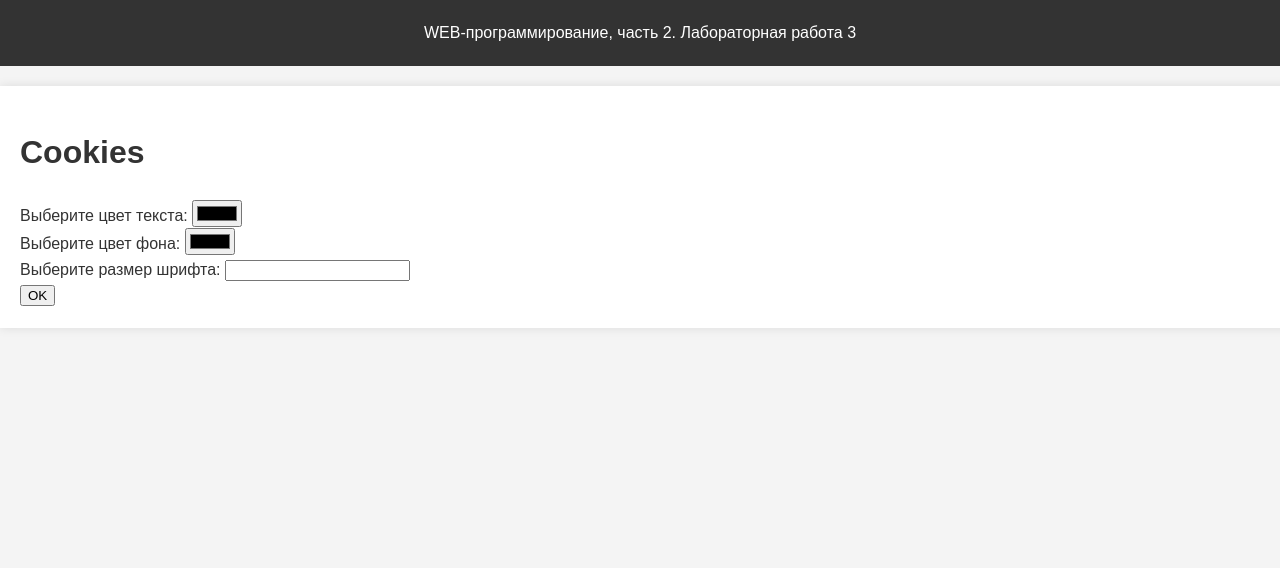
After one commit to rtehsl/web_progr_backend, a Flask app: page /lab3/settings in a window 1280 px wide. The commit adds this page. Shown: the top 568 px of the page. Run offline with Flask 3, Linux system fonts and the light colour scheme.

Commit message:
Настройки отображения

```diff
--- a/lab3.py
+++ b/lab3.py
@@ -69,3 +69,35 @@ def pay():
 def success():
     global price
     return render_template('/lab3/success.html', price=price)
+
+
+@lab3.route('/lab3/settings')
+def settings():
+    color = request.args.get('color')
+    background_color = request.args.get('background_color')
+    font_size = request.args.get('font_size')
+    text_align = request.args.get('text_align')
+    if color or background_color or font_size or text_align:
+        resp = make_response(render_template(
+            'lab3/settings.html',
+            color=color,
+            background_color=background_color,
+            font_size=font_size,
+        ))
+        if color:
+            resp.set_cookie('color', color)
+        if background_color:
+            resp.set_cookie('background_color', background_color)
+        if font_size:
+            resp.set_cookie('font_size', font_size)
+        return resp
+    color = request.cookies.get('color')
+    background_color = request.cookies.get('background_color')
+    font_size = request.cookies.get('font_size')
+    resp = make_response(render_template(
+        'lab3/settings.html',
+        color=color,
+        background_color=background_color,
+        font_size=font_size,
+    ))
+    return resp
--- a/templates/base.html
+++ b/templates/base.html
@@ -7,6 +7,19 @@
     <title>Перевязко Алина. {% block lab %}{% endblock %}</title>
     <link rel="stylesheet" href="{{url_for('static', filename='main.css')}}">
     <link rel="icon" href="{{ url_for('static', filename='favicon.ico') }}" type="image/x-icon">
+    <style>
+        body {
+            {% if request.cookies.get('color') %}
+            color: {{ request.cookies.get('color') }};
+            {% endif %}
+            {% if request.cookies.get('background_color') %}
+            background-color: {{ request.cookies.get('background_color') }};
+            {% endif %}
+            {% if request.cookies.get('font_size') %}
+            font-size: {{ request.cookies.get('font_size') + 'px'}};
+            {% endif %}
+        }
+    </style>
 </head>
 <body>
     <header>
--- a/templates/lab3/lab3.html
+++ b/templates/lab3/lab3.html
@@ -14,5 +14,6 @@
         <li><a href="/lab3/cookie">Куки</a></li>
         <li><a href="/lab3/form1">Форма</a></li>
         <li><a href="/lab3/order">Заказ</a></li>
+        <li><a href="/lab3/settings">Настройка</a></li>
     </ol>
 {% endblock %}
--- /dev/null
+++ b/templates/lab3/settings.html
@@ -0,0 +1,26 @@
+{% extends "base.html" %}
+
+
+{% block lab %}Лабораторная работа 3{% endblock %}
+
+
+{% block main %}
+    <h1>Cookies</h1>
+    <form>
+        <div>
+            <label for="color">Выберите цвет текста:</label>
+            <input type="color" id="color" name="color" value="{{ color or '' }}">
+        </div>
+        <div>
+            <label for="background_color">Выберите цвет фона:</label>
+            <input type="color" id="background_color" name="background_color" value="{{ background_color or '' }}">
+        </div>
+        <div>
+            <label for="font_size">Выберите размер шрифта:</label>
+            <input type="text" id="font_size" name="font_size" value="{{ font_size or '' }}">
+        </div>
+        <div>
+            <button type="submit">OK</label>
+        </div>
+    </form>
+{% endblock %}
```
